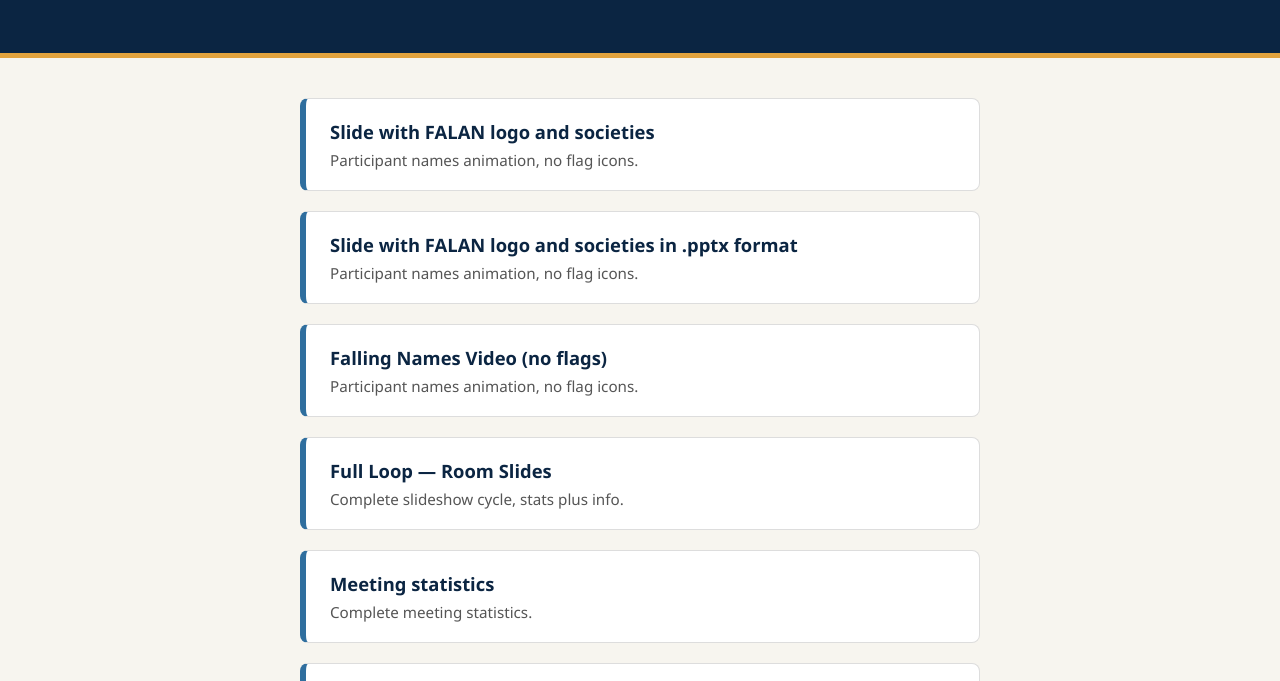
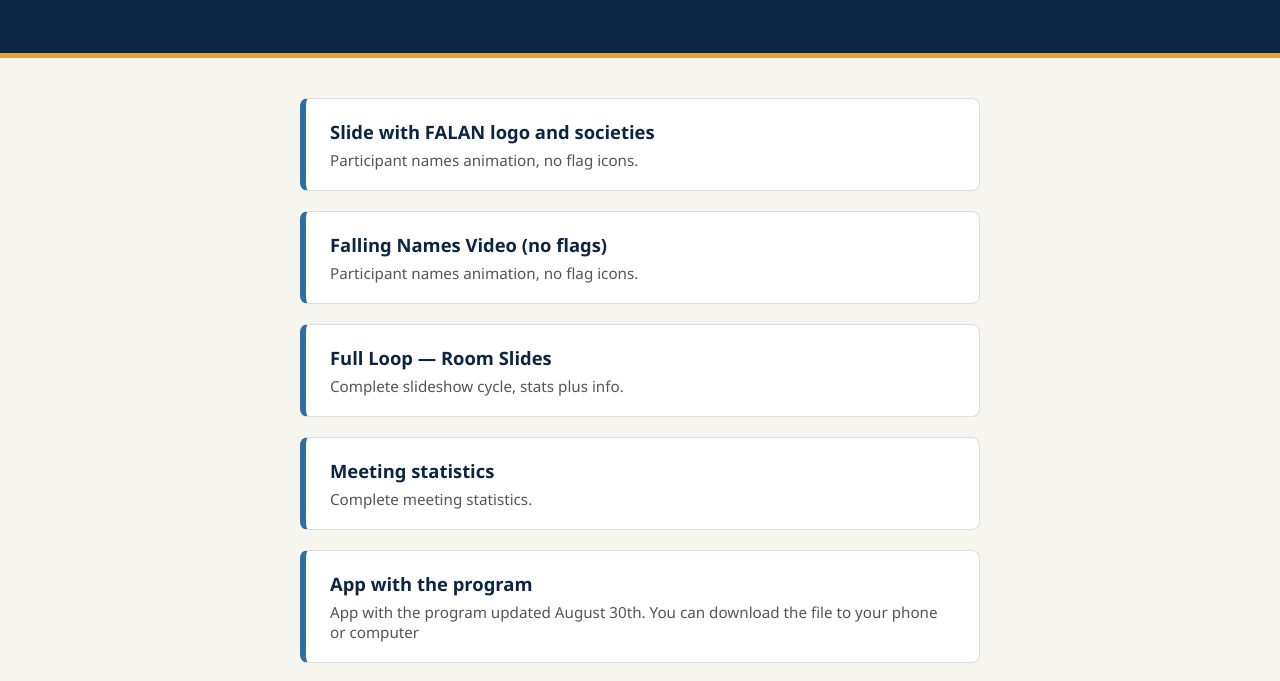
Before and after one commit to neurofisio-usach/lab, a plain HTML site: page falan/index.html in a window 1280 px wide. Shown: the part 116-797 px from the top of the page. Drawn offline with Linux system fonts and the light colour scheme.

Commit message:
Update index.html

```diff
--- a/falan/index.html
+++ b/falan/index.html
@@ -83,15 +83,12 @@
 </header>
 
 <main>
-
-  <a class="card" href="FALAN_openning.html">
+    <a class="card" href="openning.html">
     <h2>Slide with FALAN logo and societies</h2>
     <p>Participant names animation, no flag icons.</p>
   </a>
-  <a class="card" href="FALAN_openning.pptx">
-    <h2>Slide with FALAN logo and societies in .pptx format</h2>
-    <p>Participant names animation, no flag icons.</p>
-  </a>
+
+
 
   <a class="card" href="NoFlags.html">
     <h2>Falling Names Video (no flags)</h2>
```
